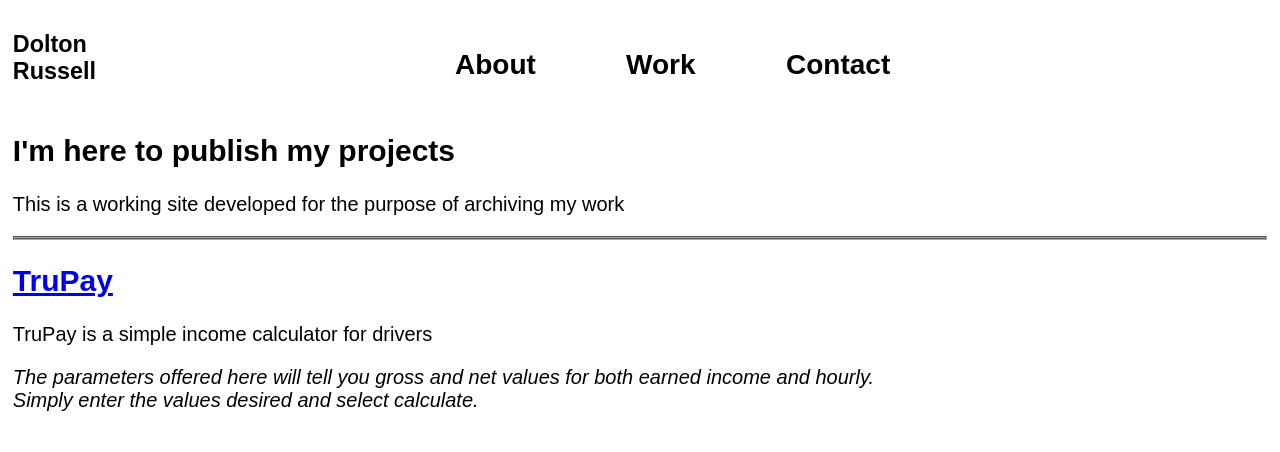
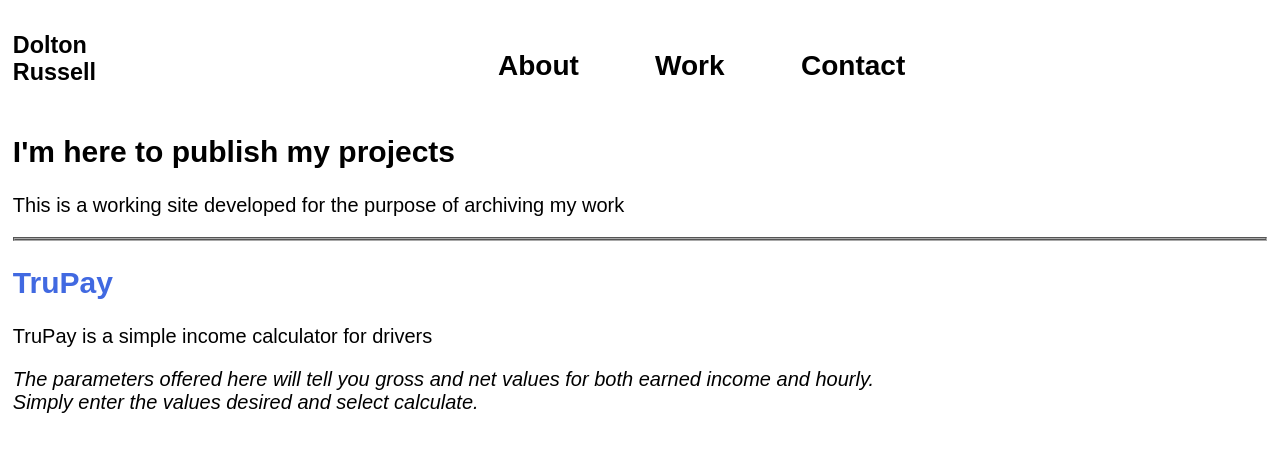
Before and after one commit to NoDullStorytellers/NoDullStorytellers.github.io, a plain HTML site: page index.html in a window 1280 px wide. Drawn offline with Linux system fonts and the light colour scheme.

Commit message:
update link color on landing page

```diff
--- a/Resources/CSS/mainstyle.css
+++ b/Resources/CSS/mainstyle.css
@@ -20,7 +20,6 @@ header {
 }
 
 .nav-menu {
-    position: fixed;
     z-index: 1000;
     width: 100%;
 
@@ -32,7 +31,6 @@ header {
     list-style-type: none;
     margin-left: 25%;
     padding-right: 25%;
-
 }
 
 #nav-links a {
@@ -58,6 +56,11 @@ header {
    transition: 0.4s,clip-path 0.4s 0.4s,transform 0.4s 0.4s,0.4s;
 }
 
+.work a {
+    color: royalblue;
+    text-decoration: none;
+}
+
 hr {
     border-style: groove;
     border-width: 2px;
```
